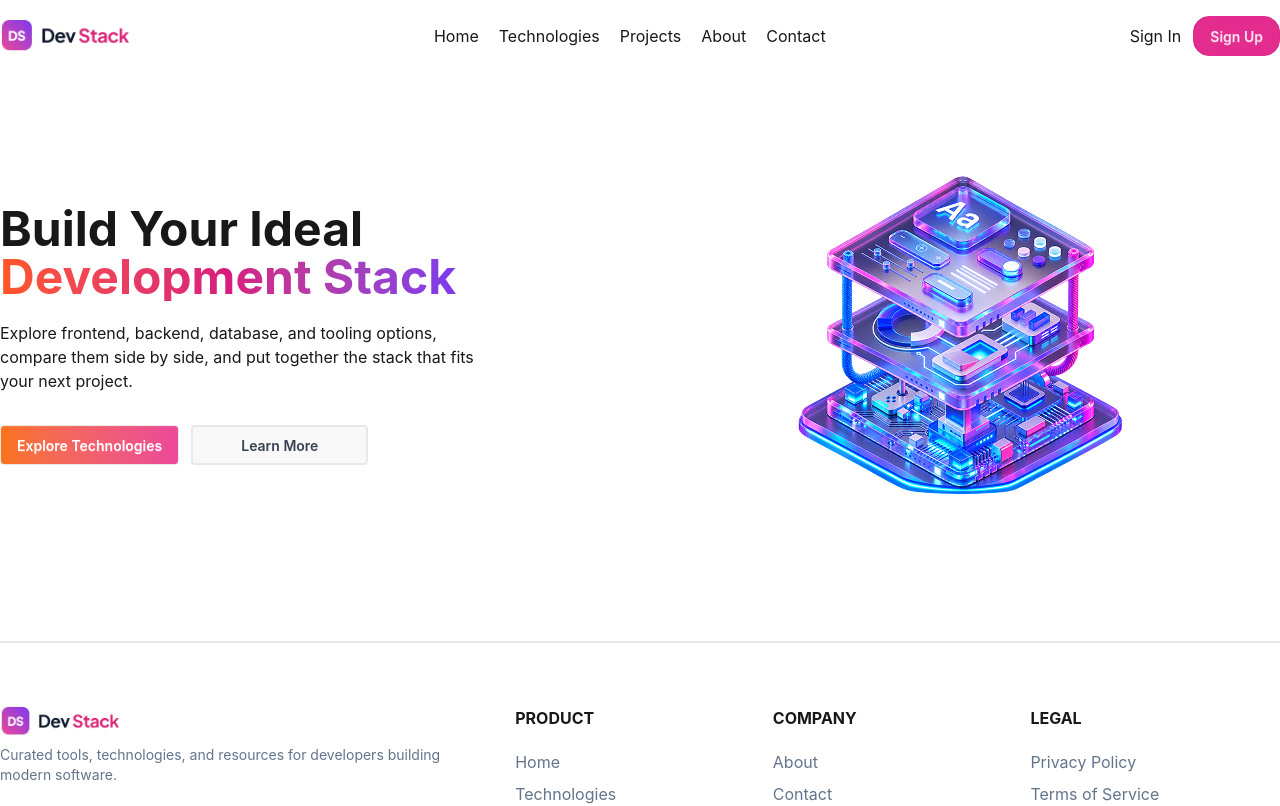
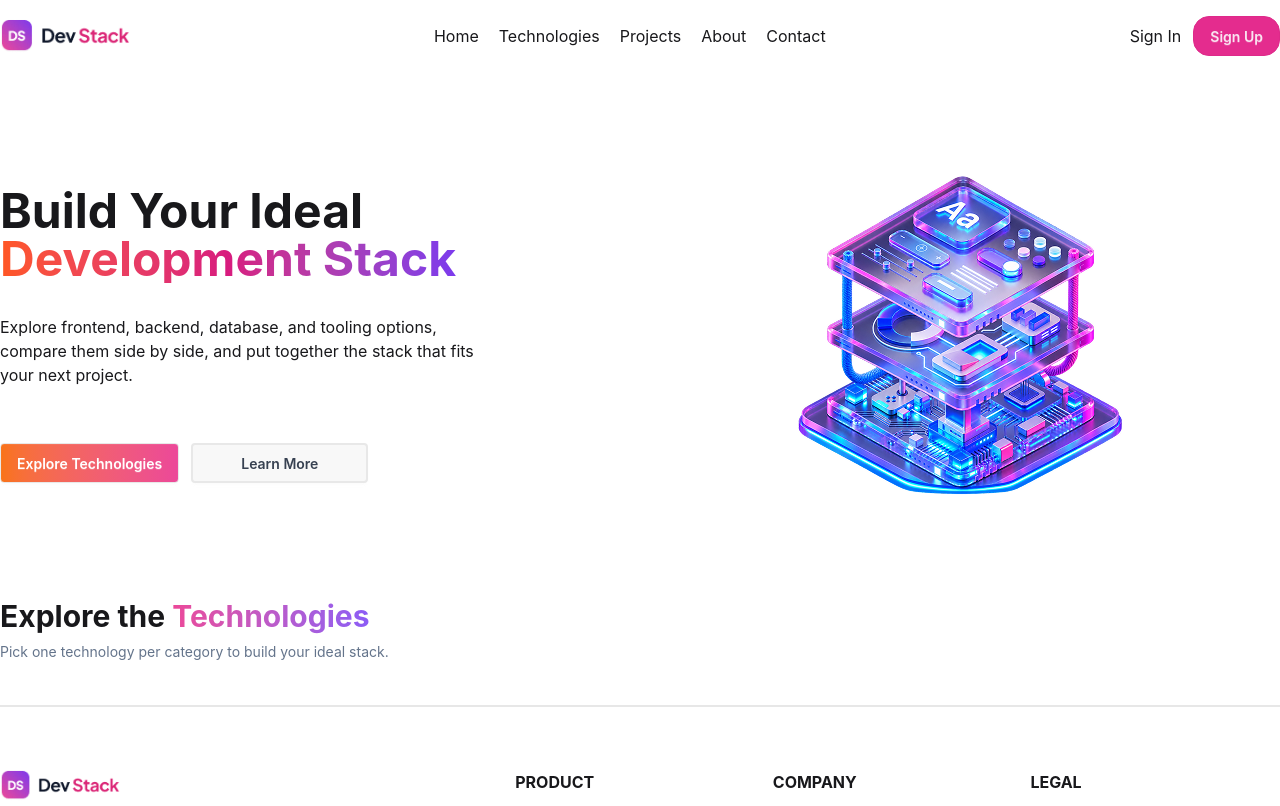
Before and after one commit to midul-dev/dev-stack-a05, a React (Vite) app: page / in a window 1280 px wide. Shown: the top 806 px of the page. Built offline with nearby package versions, Linux system fonts and the light colour scheme.

Commit message:
arrange every space

```diff
--- a/src/App.tsx
+++ b/src/App.tsx
@@ -1,3 +1,4 @@
+import Explore from "./components/Explore";
 import Footer from "./components/Footer";
 import Hero from "./components/Hero";
 import Nav from "./components/Nav";
@@ -18,7 +19,7 @@ function App() {
 
 <Nav />
 <Hero />
-
+<Explore />
 <Footer />
 
     </>
--- /dev/null
+++ b/src/components/Explore.tsx
@@ -0,0 +1,11 @@
+
+const Explore = () => {
+    return (
+        <div>
+          <h1 className="text-3xl pb-2 font-bold">Explore the <span className="inline-block bg-gradient-to-r from-[#EC4899] to-[#8B5CF6] bg-clip-text text-transparent">Technologies</span></h1>
+          <p className="text-[#64748B] text-sm ">Pick one technology per category to build your ideal stack.</p>
+        </div>
+    );
+};
+
+export default Explore;
--- a/src/components/Footer.tsx
+++ b/src/components/Footer.tsx
@@ -7,7 +7,7 @@ const Footer = () => {
       <div className="container mx-auto ">
         <div className="grid items-start gap-2 py-10 grid-cols-5">
           <div className="col-span-2">
-            <img src={FooterLogo} alt="DevStack" className="pb-2 w-30" />
+            <img src={FooterLogo} alt="DevStack" className="pb-5 w-30" />
             <p className="w-[450px] pb-5 text-sm text-[#64748B]">
               Curated tools, technologies, and resources for developers building
               modern software.
--- a/src/components/Hero.tsx
+++ b/src/components/Hero.tsx
@@ -5,8 +5,8 @@ const Hero = () => {
   return (
     <div className="container mx-auto grid grid-cols-2 items-center ">
       <div>
-        <div className="w-[500px] pb-8">
-          <h1 className="text-5xl pb-5 font-bold">
+        <div className="w-[500px] pb-14">
+          <h1 className="text-5xl pb-8 font-bold">
             Build Your Ideal
             <span className="inline-block bg-gradient-to-r from-[#FF5722] via-[#D81B7E] to-[#7C3AED] bg-clip-text text-transparent">
               Development Stack
```
